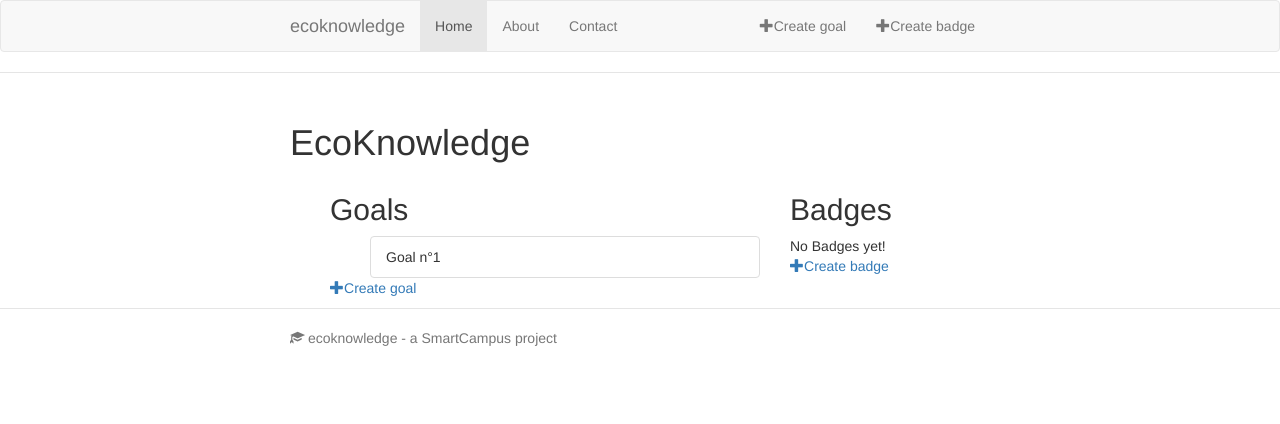
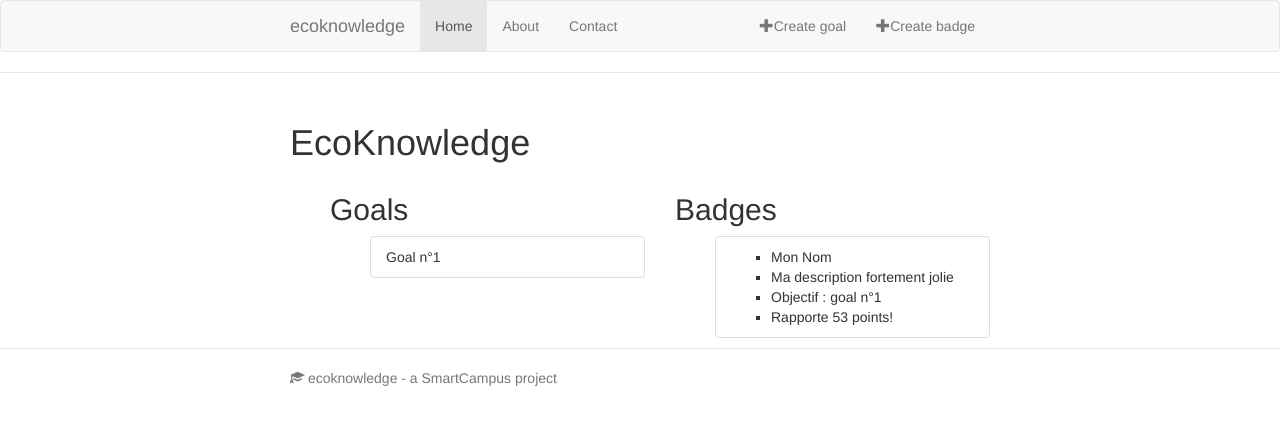
Before and after one commit to SmartCampus/ecoknowledge, a website: page app/index.html at #/create-badge in a window 1280 px wide. Drawn offline with nearby package versions, Linux system fonts and the light colour scheme; some packages are replaced by stand-ins of ours; files that its build step writes are made by us from their sources.

Commit message:
Ajout de l'affichage des badges sur la homepage + ajout des points pour les badges - Issue #7 - Issue #5

```diff
--- a/app/scripts/controllers/badge.js
+++ b/app/scripts/controllers/badge.js
@@ -18,6 +18,7 @@ angular.module('ecoknowledgeApp')
             console.log(self.badge);
         };
 
+        //TODO link au serveur
         self.getGoals = function(){
             self.goals = [];
 
--- a/app/scripts/controllers/home.js
+++ b/app/scripts/controllers/home.js
@@ -14,6 +14,9 @@ angular.module('ecoknowledgeApp')
         self.goals = [];
         self.badges = [];
 
+        //TODO remove this badge
+        self.badge = { name: "Mon Nom", description: "Ma description fortement jolie", point: "53", objective: "goal n°1" };
+        self.badges.push(self.badge);
         //TODO remove this goal
         self.goal ={};
         self.goal.name="Goal n°1";
@@ -22,9 +25,7 @@ angular.module('ecoknowledgeApp')
          * Add a goal the the array goals
          */
         self.addGoal = function(g){
-            console.log(g);
             self.goals.push(g);
-            console.log(self.goals);
         };
 
         /*
--- a/app/views/homepage.html
+++ b/app/views/homepage.html
@@ -2,20 +2,25 @@
 
 <ul>
     <div class="row">
-        <div class="col-md-8"><h2>Goals</h2>
+        <div class="col-md-6"><h2>Goals</h2>
             <ul>
                 <li class="list-group-item" ng-repeat="goal in homeCtrl.goals">{{goal.name}}</li>
             </ul>
             <div ng-show="homeCtrl.goals.length==0">No Goals yet!</div>
-            <div><a ng-href="#/create-goal"><span class="glyphicon glyphicon-plus" aria-hidden="true"></span>Create goal</a></div>
         </div>
 
-        <div class="col-md-4"><h2>Badges</h2>
+        <div class="col-md-6"><h2>Badges</h2>
             <ul>
-                <li class="list-group-item" ng-repeat="badge in homeCtrl.badges"></li>
+                <li class="list-group-item" ng-repeat="badge in homeCtrl.badges">
+                    <ul>
+                        <li>{{badge.name}}</li>
+                        <li>{{badge.description}}</li>
+                        <li>Objectif : {{badge.objective}}</li>
+                        <li>Rapporte {{badge.point}} points!</li>
+                    </ul>
+                </li>
             </ul>
             <div ng-show="homeCtrl.badges.length==0">No Badges yet!</div>
-            <div><a ng-href="#/create-badge"><span class="glyphicon glyphicon-plus" aria-hidden="true"></span>Create badge</a></div>
         </div>
     </div>
 </ul>
```
Also changed, not shown: app/views/create-badge.html (+13 -0 lines).
